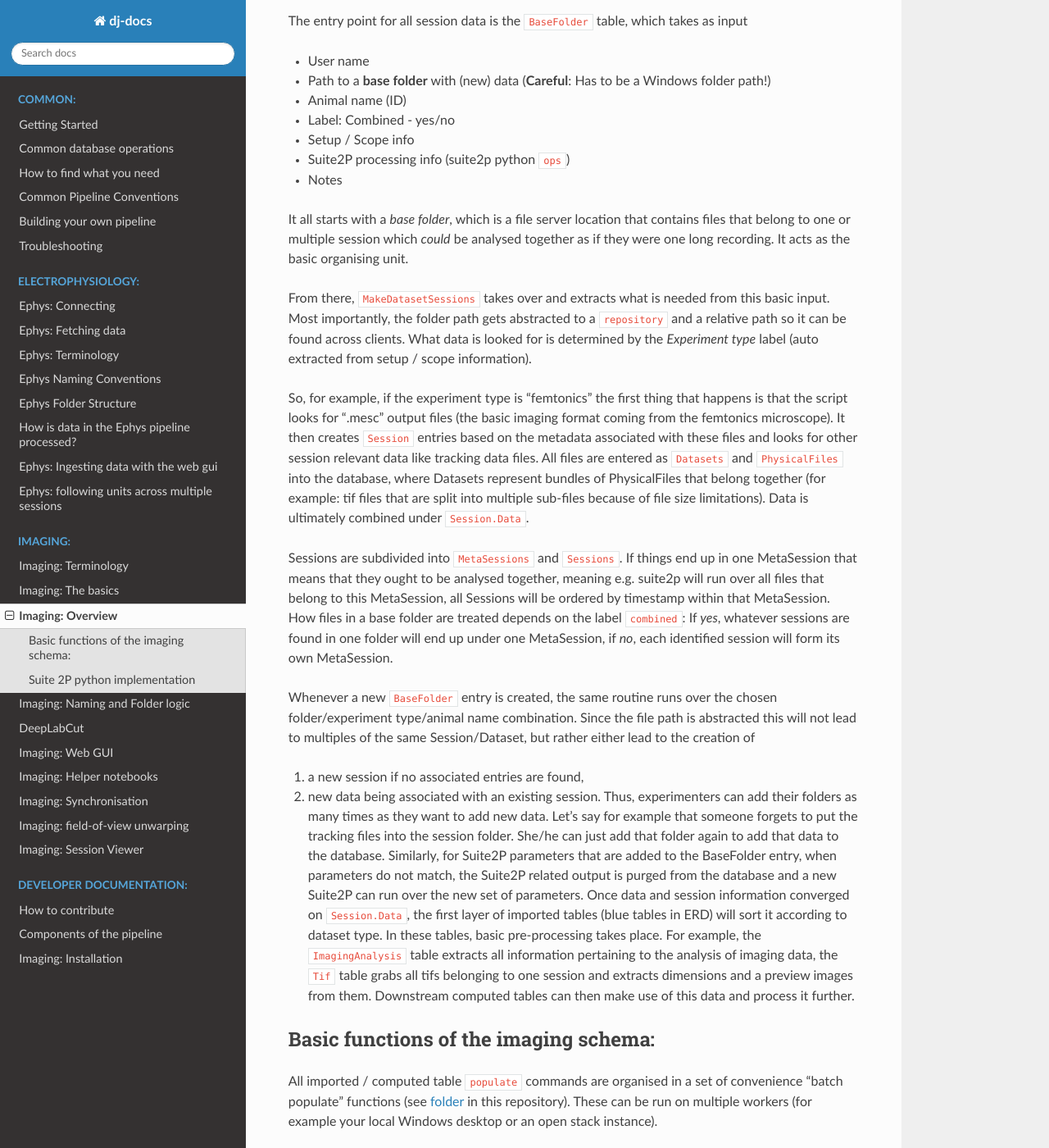
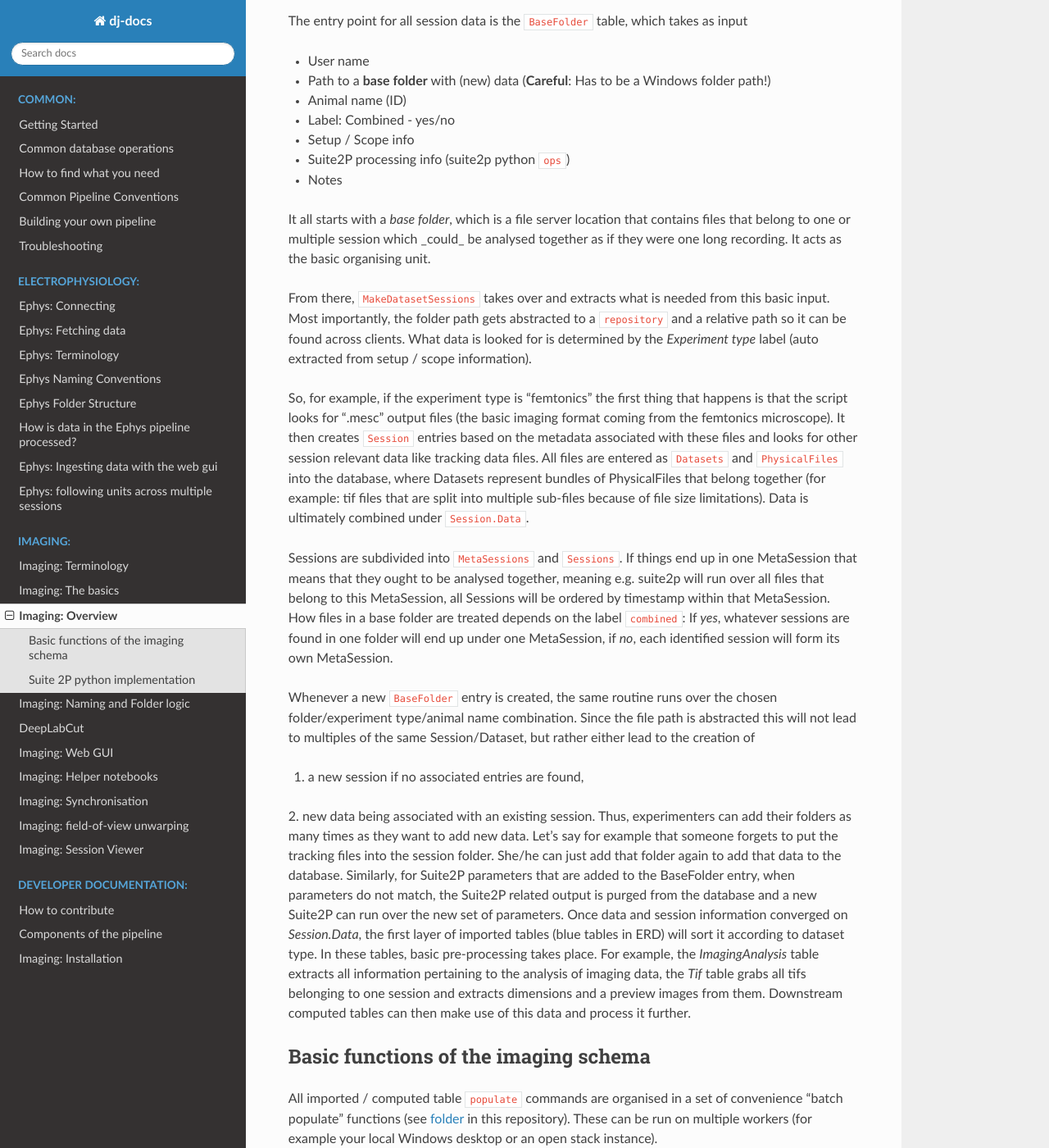
Before and after one commit to kavli-ntnu/dj-docs, a Sphinx documentation site: the page built from docs/imaging/overview.rst, in a window 1280 px wide and 1400 px high, scrolled down 268 px. Shown: the whole window at 82% size. Built offline with Sphinx 7.4.7 and the Read the Docs theme 2.0.0, drawn with Linux system fonts in a browser that asks for light colours.

```diff
--- a/docs/imaging/overview.md
+++ b/docs/imaging/overview.rst
@@ -13,20 +16,28 @@ The entry point for all session data is the ``BaseFolder`` table, which takes as
 
 It all starts with a *base folder*, which is a file server location that contains files that belong to one or multiple session which _could_ be analysed together as if they were one long recording. It acts as the basic organising unit.
 
-From there, ``MakeDatasetSessions`` takes over and extracts what is needed from this basic input. Most importantly, the folder path gets abstracted to a ``repository`` and a relative path so it can be found across clients. What data is looked for is determined by the _Experiment type_ label (auto extracted from setup / scope information).
+From there, ``MakeDatasetSessions`` takes over and extracts what is needed from this basic input. Most importantly, the folder path gets abstracted to a ``repository`` and a relative path so it can be found across clients. What data is looked for is determined by the *Experiment type* label (auto extracted from setup / scope information).
 
 So, for example, if the experiment type is "femtonics" the first thing that happens is that the script looks for ".mesc" output files (the basic imaging format coming from the femtonics microscope). It then creates ``Session`` entries based on the metadata associated with these files and looks for other session relevant data like tracking data files. All files are entered as ``Datasets`` and ``PhysicalFiles`` into the database, where Datasets represent bundles of PhysicalFiles that belong together (for example: tif files that are split into multiple sub-files because of file size limitations). Data is ultimately combined under ``Session.Data``.
 
-Sessions are subdivided into ``MetaSessions`` and ``Sessions``. If things end up in one MetaSession that means that they ought to be analysed together, meaning e.g. suite2p will run over all files that belong to this MetaSession, all Sessions will be ordered by timestamp within that MetaSession. How files in a base folder are treated depends on the label ``combined``: If _yes_, whatever sessions are found in one folder will end up under one MetaSession, if _no_, each identified session will form its own MetaSession.
+Sessions are subdivided into ``MetaSessions`` and ``Sessions``. If things end up in one MetaSession that means that they ought to be analysed together, meaning e.g. suite2p will run over all files that belong to this MetaSession, all Sessions will be ordered by timestamp within that MetaSession. How files in a base folder are treated depends on the label ``combined``: If *yes*, whatever sessions are found in one folder will end up under one MetaSession, if *no*, each identified session will form its own MetaSession.
 
 Whenever a new ``BaseFolder`` entry is created, the same routine runs over the chosen folder/experiment type/animal name combination. Since the file path is abstracted this will not lead to multiples of the same Session/Dataset, but rather either lead to the creation of
+
 1. a new session if no associated entries are found,
+
 2. new data being associated with an existing session. Thus, experimenters can add their folders as many times as they want to add new data. Let's say for example that someone forgets to put the tracking files into the session folder. She/he can just add that folder again to add that data to the database. Similarly, for Suite2P parameters that are added to the BaseFolder entry, when parameters do not match, the Suite2P related output is purged from the database and a new Suite2P can run over the new set of parameters.
 Once data and session information converged on `Session.Data`, the first layer of imported tables (blue tables in ERD) will sort it according to dataset type. In these tables, basic pre-processing takes place. For example, the `ImagingAnalysis` table extracts all information pertaining to the analysis of imaging data, the `Tif` table grabs all tifs belonging to one session and extracts dimensions and a preview images from them.
 Downstream computed tables can then make use of this data and process it further.
 
-### Basic functions of the imaging schema:
-All imported / computed table `populate` commands are organised in a set of convenience "batch populate" functions (see [folder](https://github.com/kavli-ntnu/dj-moser-imaging/tree/master/batch_populate) in this repository). These can be run on multiple workers (for example your local Windows desktop or an open stack instance).
 
-### Suite 2P python implementation
-[Suite2P python](https://github.com/MouseLand/suite2p) is implemented into the schema such that sessions that do not have matching suite2p output can be run through suite2p by calling `Suite2Py.populate()`. Suite2P python works on `ops` (Options) files that store all information to run Suite2P with. Those ops files can be uploaded/managed through the GUI (see readme for link). However, both Matlab Suite2P and Python Suite2P output converges in the schema and is then processed in parallel. Filtering for either result downstream is achieved by joining with table `ImagingAnalysis.Suite2p` for matlab or `ImagingAnalysis.Suite2py` for python output.
+Basic functions of the imaging schema
+------------------------------------------
+
+All imported / computed table ``populate`` commands are organised in a set of convenience "batch populate" functions (see `folder <https://github.com/kavli-ntnu/dj-moser-imaging/tree/master/batch_populate>`_ in this repository). These can be run on multiple workers (for example your local Windows desktop or an open stack instance).
+
+
+Suite 2P python implementation
+------------------------------------
+
+`Suite2P python <https://github.com/MouseLand/suite2p>`_ is implemented into the schema such that sessions that do not have matching suite2p output can be run through suite2p by calling ``Suite2Py.populate()``. Suite2P python works on ``ops`` (Options) files that store all information to run Suite2P with. Those ops files can be uploaded/managed through the GUI (see readme for link). However, both Matlab Suite2P and Python Suite2P output converges in the schema and is then processed in parallel. Filtering for either result downstream is achieved by joining with table ``ImagingAnalysis.Suite2p`` for matlab or ``ImagingAnalysis.Suite2py`` for python output.
```
Also changed, not shown: other parts of docs/imaging/overview.rst (+4 -1 lines).
